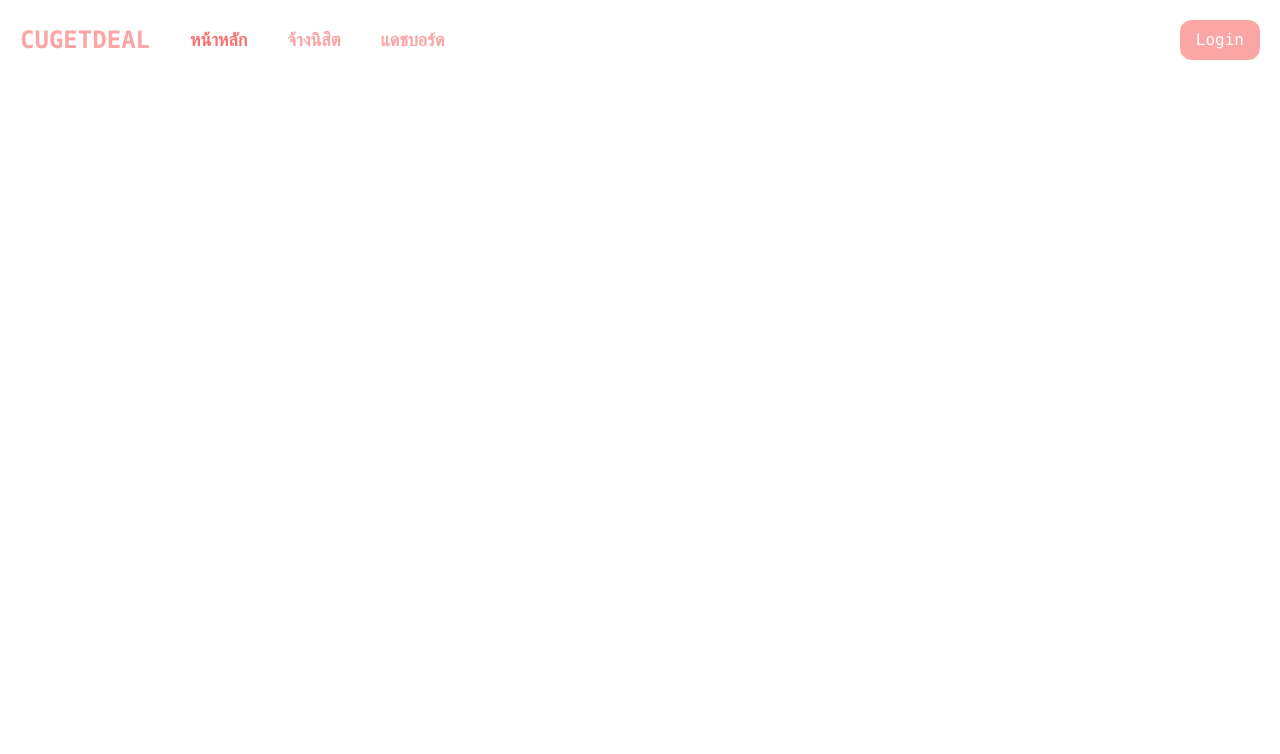
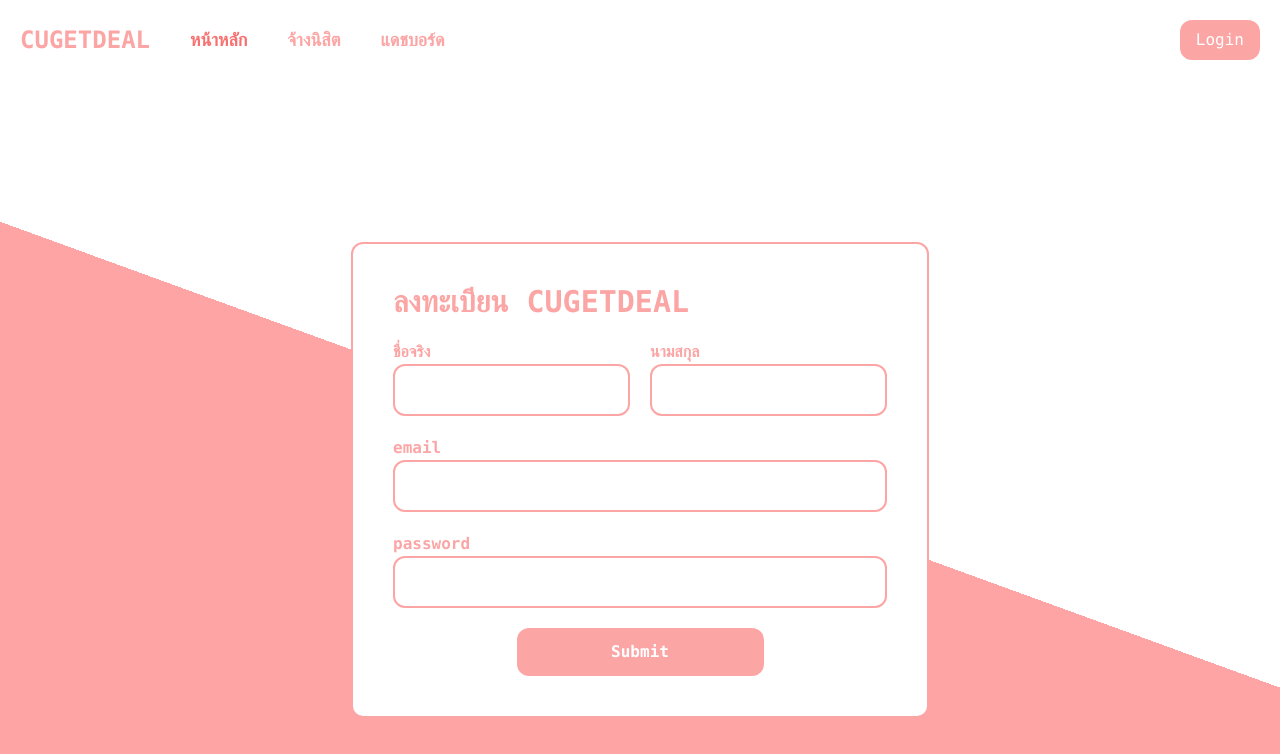
Before and after one commit to punchanabu/CUGETDEAL, a React (Create React App) app in the folder client/: page /register in a window 1280 px wide. Shown: the top 754 px of the page. Built offline with nearby package versions, Linux system fonts and the light colour scheme.

Commit message:
register

```diff
--- a/client/src/App.tsx
+++ b/client/src/App.tsx
@@ -1,5 +1,6 @@
 import React from 'react';
 import './App.css';
+import Root from './Root';
 import Navbar from './components/Navbar';
 import Register from '../src/components/User/Register';
 import { createBrowserRouter, Link, RouterProvider } from 'react-router-dom';
@@ -7,7 +8,7 @@ import { createBrowserRouter, Link, RouterProvider } from 'react-router-dom';
 const router = createBrowserRouter([
   {
     path: '/',
-    element: <Navbar />,
+    element: <Root />,
     children: [
       {
         path: 'register',
--- /dev/null
+++ b/client/src/Root.tsx
@@ -0,0 +1,11 @@
+import React from 'react';
+import Navbar from "./components/Navbar"
+import { Outlet } from "react-router-dom"
+export default function Root() {
+    return (
+        <>
+            <Navbar/>
+            <Outlet/>
+        </>
+    )
+}
```
